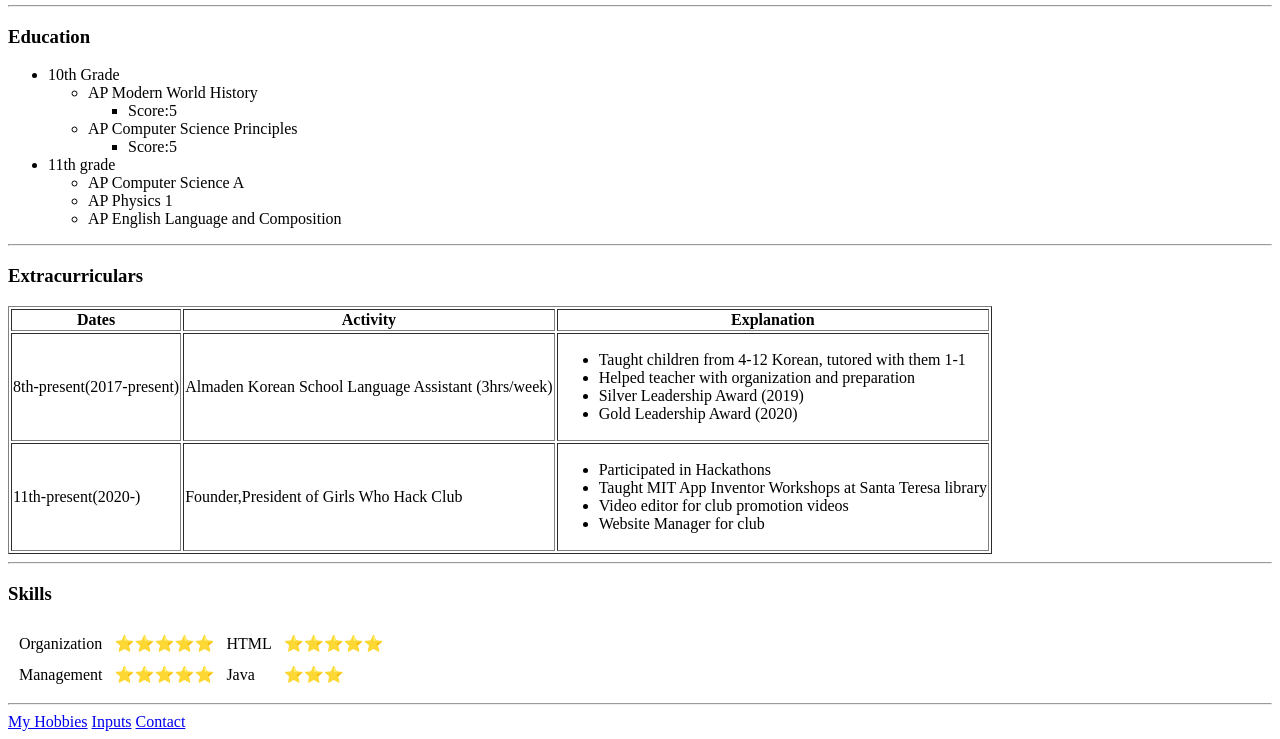
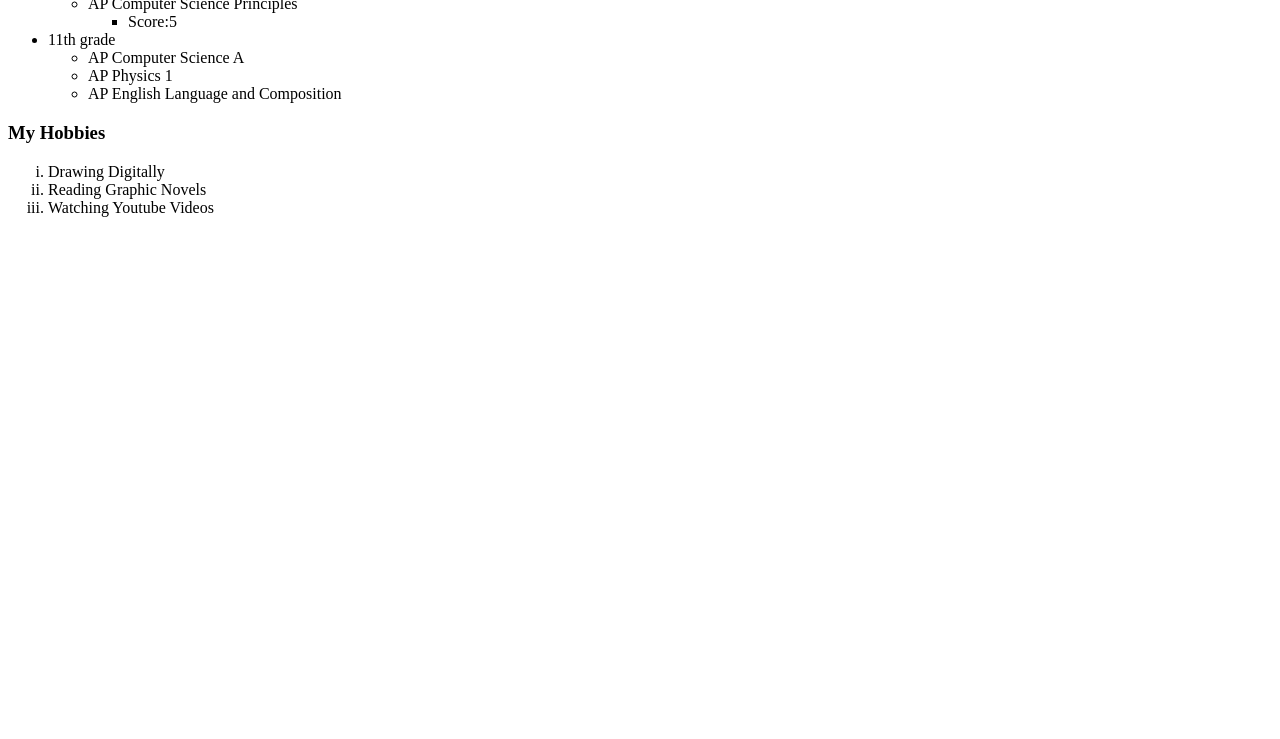
Before and after one commit to ohelysia/cv, a plain HTML site: page HTML - Personal Site/index.html in a window 1280 px wide. Shown: the part 580-1319 px from the top of the page. After the commit the page ends 813 px from the top, so only its background shows below. Drawn offline with Linux system fonts and the light colour scheme; files whose address does not match are found by name.

Commit message:
add initial cv files

```diff
--- a/HTML - Personal Site/index.html
+++ b/HTML - Personal Site/index.html
@@ -5,19 +5,10 @@
     <title>Elysia's Personal Site</title>
   </head>
   <body>
-    <table cellspacing="20">
-      <tr>
-        <td>   <img src="file:///Users/elysiaoh/Desktop/Web%20Development/HTML%20-%20Personal%20Site/Untitled74_20201222135323.PNG" alt="Your Dominator Title Picture"/>
-</td>
-        <td>   <h1>Elysia Oh</h1
-           <p><em>Student and </em><strong>aspring web developer.</strong></p>
-           <p>I am in 11th grade at Santa Teresa High school.</p>
-           <p>
-            Author and Co-Illustrator of <a href ="https://www.webtoons.com/en/challenge/your-dominator/list?title_no=568975">Your Dominator</a>
-           </p>
-</td>
-      </tr>
-    </table>
+   <img src="https://webtoon-phinf.pstatic.net/20201223_72/1608687373509qLgq1_PNG/834489af-bfae-483d-af9e-d7623c1cf34e.PNG?type=q90" alt="Your Dominator Title Picture"/>
+   <h1>Elysia Oh</h1
+   <p><em>Student and </em><strong>aspring web developer.</strong></p>
+   <p>I am in 11th grade at Santa Teresa High school.</p>
    <hr>
    <h3>Education</h3>
    <ul>
@@ -47,78 +38,11 @@
      <li>AP English Language and Composition </li>
    </ul>
 </ul>
-<hr>
-<h3>Extracurriculars</h3>
-<table border="1">
-  <thead>
-  <tr>
-    <th>Dates</th>
-    <th>Activity</th>
-    <th>Explanation</th>
-  </tr>
-  </thead>
-  <tbody>
-    <tr>
-      <td>8th-present(2017-present)</td>
-      <td>Almaden Korean School Language Assistant (3hrs/week)</td>
-      <td>
-        <ul>
-          <li>Taught children from 4-12 Korean, tutored with them 1-1</li>
-          <li>Helped teacher with organization and preparation</li>
-          <li>
-            Silver Leadership Award (2019)
-          </li>
-          <li>
-            Gold Leadership Award (2020)
-          </li>
-        </ul>
-      </td>
-    </tr>
-    <tr>
-      <td>
-        11th-present(2020-)
-      </td>
-     <td>
-      Founder,President of Girls Who Hack Club
-     </td>
-     <td>
-       <ul>
-         <li>
-           Participated in Hackathons
-         </li>
-         <li>
-           Taught MIT App Inventor Workshops at Santa Teresa library
-         </li>
-         <li>
-           Video editor for club promotion videos
-         </li>
-         <li>
-           Website Manager for club
-         </li>
-       </ul>
-     </td>
-    </tr>
-  </tbody>
-</table>
-<hr>
-<h3>Skills</h3>
-<table cellspacing = "10">
-  <tr>
-    <td>Organization</td>
-    <td>⭐️⭐️⭐️⭐️⭐️</td>
-    <td>HTML</td>
-    <td>⭐️⭐️⭐️⭐️⭐️</td>
-  </tr>
-  <tr>
-    <td>Management</td>
-    <td>⭐️⭐️⭐️⭐️⭐️</td>
-    <td>Java</td>
-    <td>⭐️⭐️⭐️</td>
-  </tr>
-</table>
-<hr>
-<a href="hobbies.html">My Hobbies</a>
-<a href="inputs.html">Inputs</a>
-<a href="contact.html">Contact</a>
+<h3>My Hobbies</h3>
+<ol type = "i">
+  <li>Drawing Digitally</li>
+  <li>Reading Graphic Novels</li>
+  <li>Watching Youtube Videos</li>
+</ol>
   </body>
 </html>
```
Also changed, not shown: HTML - Personal Site/Untitled74_20201222135323.PNG (added).
